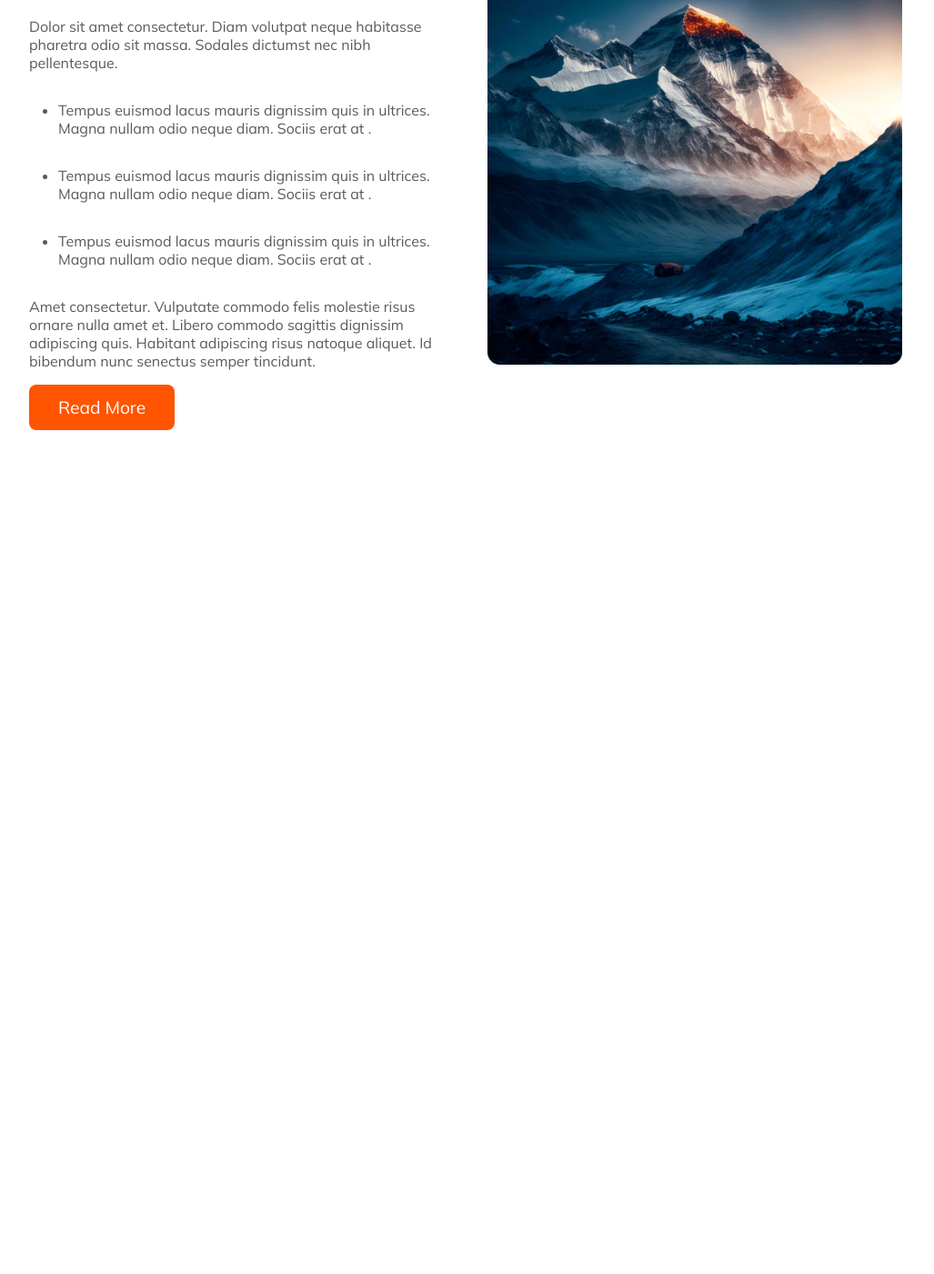
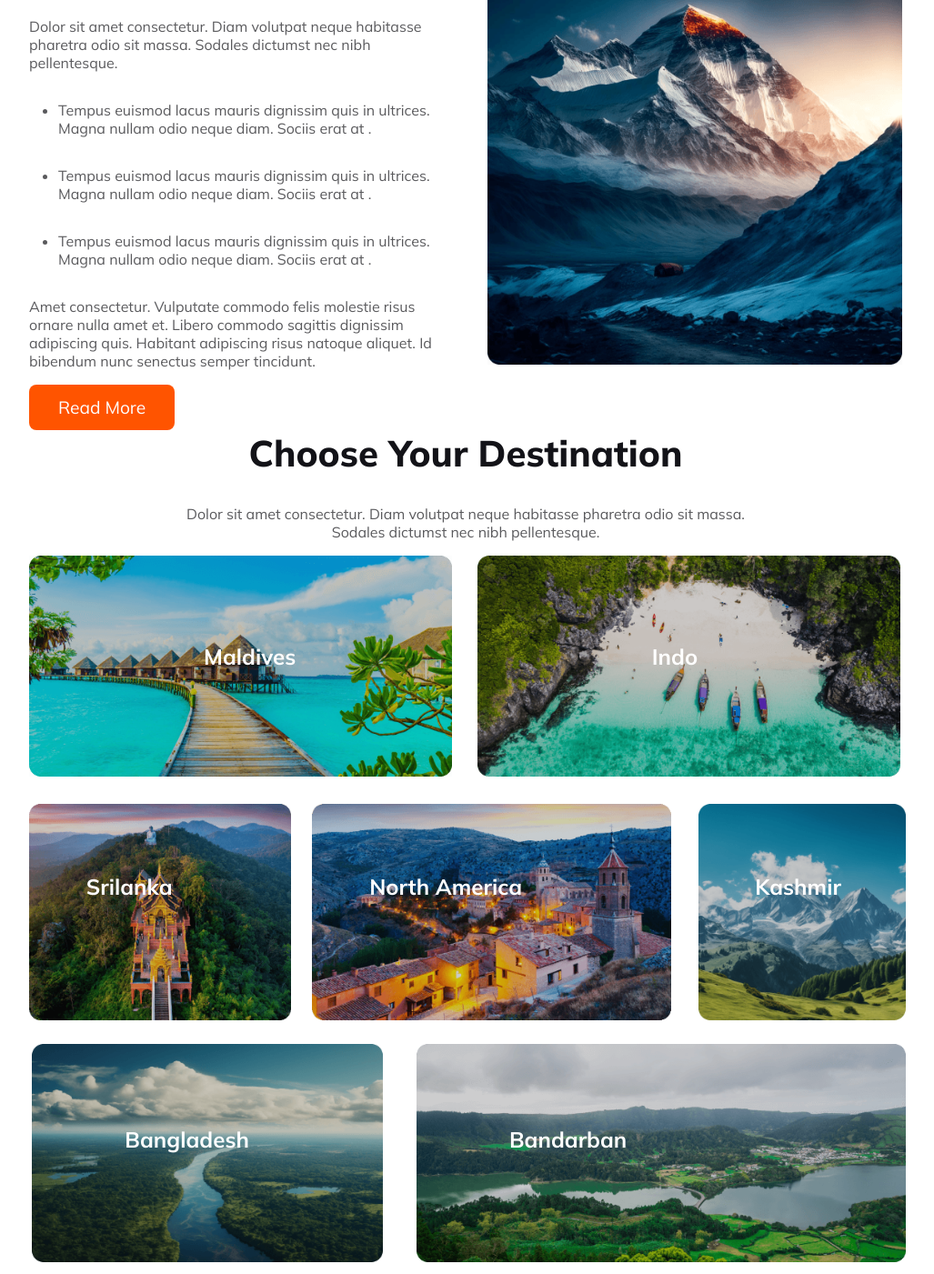
Before and after one commit to BiplobHossainSobuj/trips-travels, a plain HTML site: page index.html in a window 1280 px wide. Shown: the part 715-2116 px from the top of the page at 91% size, without its empty margins (128-1155 px from the left). Before the commit the page ends 1188 px from the top, so only its background shows below. Drawn offline with Linux system fonts and the light colour scheme.

Commit message:
added destination sector

```diff
--- a/index.html
+++ b/index.html
@@ -68,6 +68,50 @@
                 <img src="Images/Rectangle 4.png" alt="" srcset="">
             </div>
         </section>
+        <section class="destination-container">
+            <div class="information-of-destination">
+                <h1 class="primary-title">Choose Your Destination</h1>
+                <p class="text-secondary">Dolor sit amet consectetur. Diam volutpat neque habitasse pharetra odio sit massa. <br> Sodales dictumst nec nibh pellentesque.</p>
+            </div>
+            <div>
+                <div class="row-1">
+                    <div>
+                        <h1>Maldives</h1>
+                        <img src="Images/Rectangle 5.png" alt="">
+                    </div>
+                    <div>
+                        <h1>Indo</h1>
+                        <img src="Images/Rectangle 8.png" alt="">
+                    </div>
+                </div>
+                <div class="row-2">
+                    <div>
+                        <h1>Srilanka</h1>
+                        <img class="srilanka" src="Images/srilanka.png" alt="">
+                    </div>
+                    <div>
+                        <h1>North America</h1>
+                        <img class="north-america-img" src="Images/north.png" alt="">
+                    </div>
+                    <div>
+                        <h1>Kashmir</h1>
+                        <img src="Images/kashmir.png" alt="">
+                    </div>
+                </div>
+                <div class="row-3">
+                    <div>
+                        <h1>Bangladesh</h1>
+                        <img src="Images/Rectangle 11.png" alt="">
+                    </div>
+                    <div>
+                        <h1>Bandarban</h1>
+                        <img src="Images/Rectangle 10.png" alt="">
+                    </div>
+                </div>
+            </div>
+        </section>
+
+
     </main>
     <footer>
 
--- a/style.css
+++ b/style.css
@@ -142,6 +142,68 @@
     width: 100%;
 }
 
+/* destination container  */
+.destination-container{
+    width: 75%;
+}
+.information-of-destination{
+    text-align: center;
+}
+.row-1{
+    display: grid;
+    grid-template-columns: repeat(2,1fr);
+    gap: 1.6rem;
+    position: relative;
+}
+.row-1 h1{
+    color: #FFF;
+    position: absolute;
+    margin-left: 20%;
+    margin-top: 10%;
+}
+.row-1 img{
+    width: 99.5%;
+}
+.maldive{
+    display: block;
+}
+.row-2{
+    display: grid;
+    /* grid-template-columns: repeat(3,1fr); */
+    margin-top: 1.6rem;
+    grid-template-columns: 30% 45% 25%;
+    gap: 0.3rem;
+    /* width: 100%; */
+}
+.row-2 h1{
+    color: #FFF;
+    position: absolute;
+    margin-left: 4.9%;
+    margin-top: 6%;
+}
+.row-2 img{
+    width: 100%;
+    height: 90%;
+}
+.row-3{
+    display: grid;
+    grid-template-columns: 40% 55%;
+    gap: 2.6rem;
+}
+.row-3 img{
+    width: 102%;
+    height: 95%;
+}
+.row-3 h1{
+    color: #FFF;
+    position: absolute;
+    margin-left: 8%;
+    margin-top: 7%;
+    text-align: center;
+}
+
+
+
 
 
 
```
Also changed, not shown: Images/kashmir.png (renamed from Images/Rectangle 9.png), Images/north.png (renamed from Images/Rectangle 7.png), Images/srilanka.png (renamed from Images/Rectangle 6.png).
